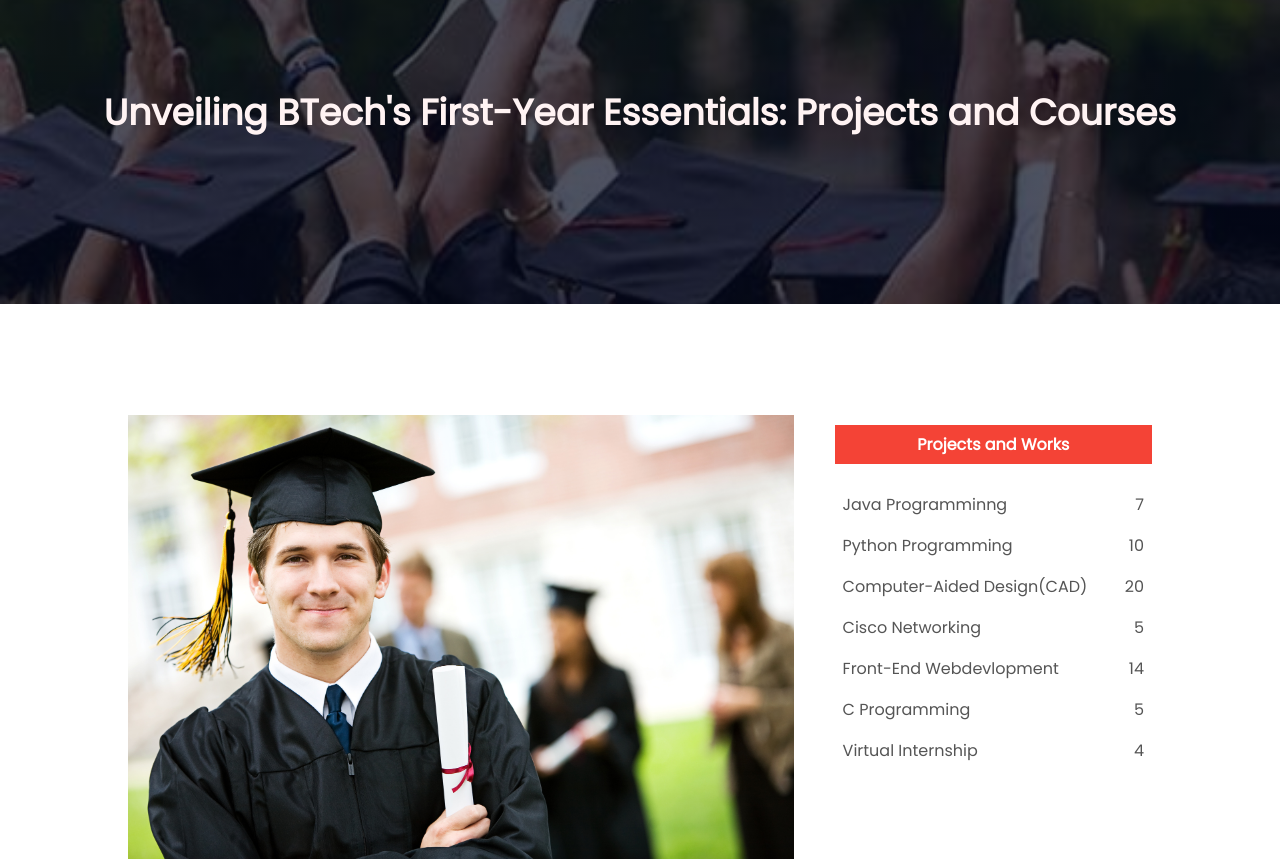
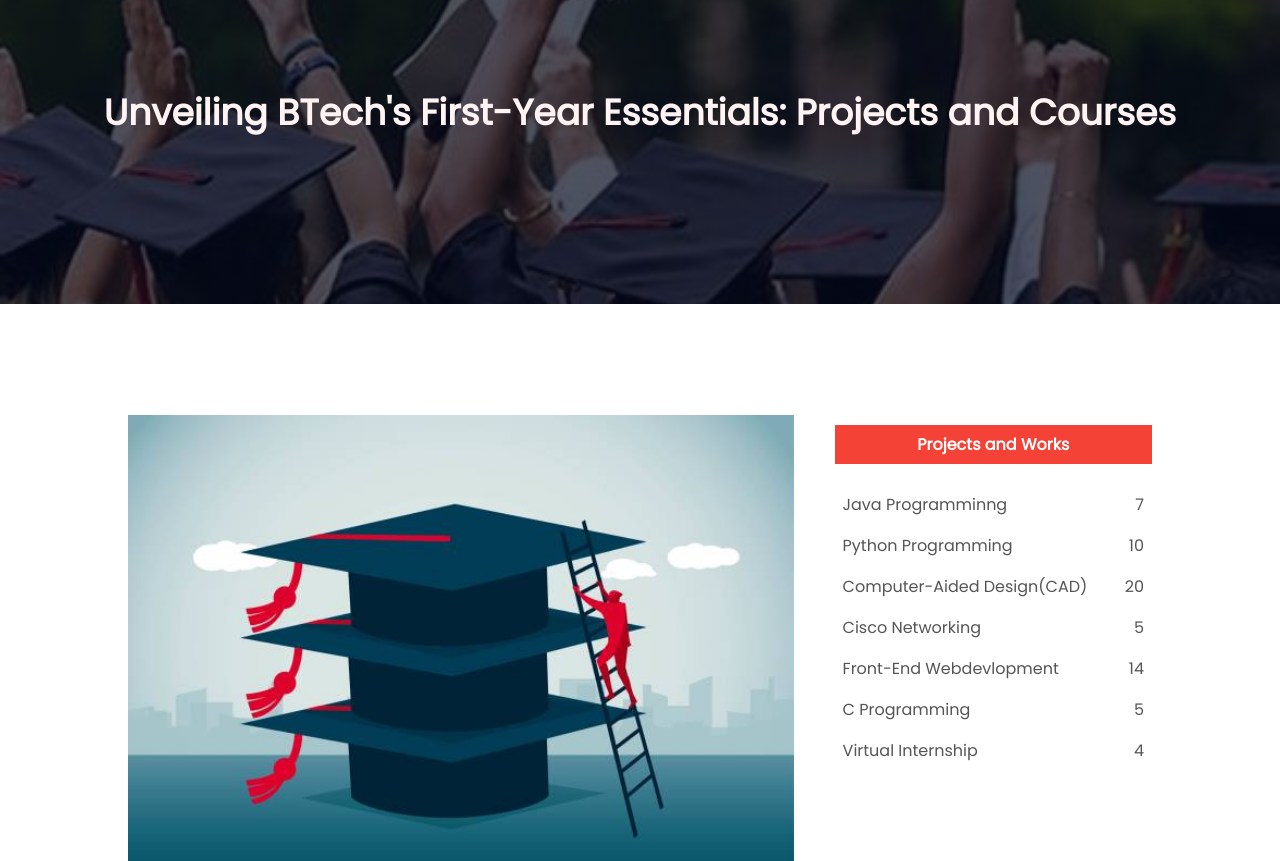
Before and after one commit to TheShyamTripathi/My-Portfolio, a plain HTML site: page blog.html in a window 1280 px wide. Shown: the part 96-957 px from the top of the page. Drawn offline with Linux system fonts and the light colour scheme.

Commit message:
blog photo changed

```diff
--- a/blog.html
+++ b/blog.html
@@ -35,7 +35,7 @@
 <section class="blog-content">
     <div class="row">
         <div class="blog-left">
-            <img src="blog.jpeg" alt="blog-photo">
+            <img src="blog2.jpg" alt="blog-photo" >
             <h2>Exploring the Foundational Pillars of BTech: A Journey through First-Year Projects and Coursework</h2>
             <p>In the first year of BTech, students are introduced to a plethora of subjects that lay the foundation for their future endeavors in the field of technology. Among these, <strong>Java Programming</strong> stands out as a fundamental language, teaching students the principles of <strong>object-oriented programming</strong> and problem-solving.</p>
 
```
Also changed, not shown: blog.jpeg (deleted), blog2.jpg (added).
